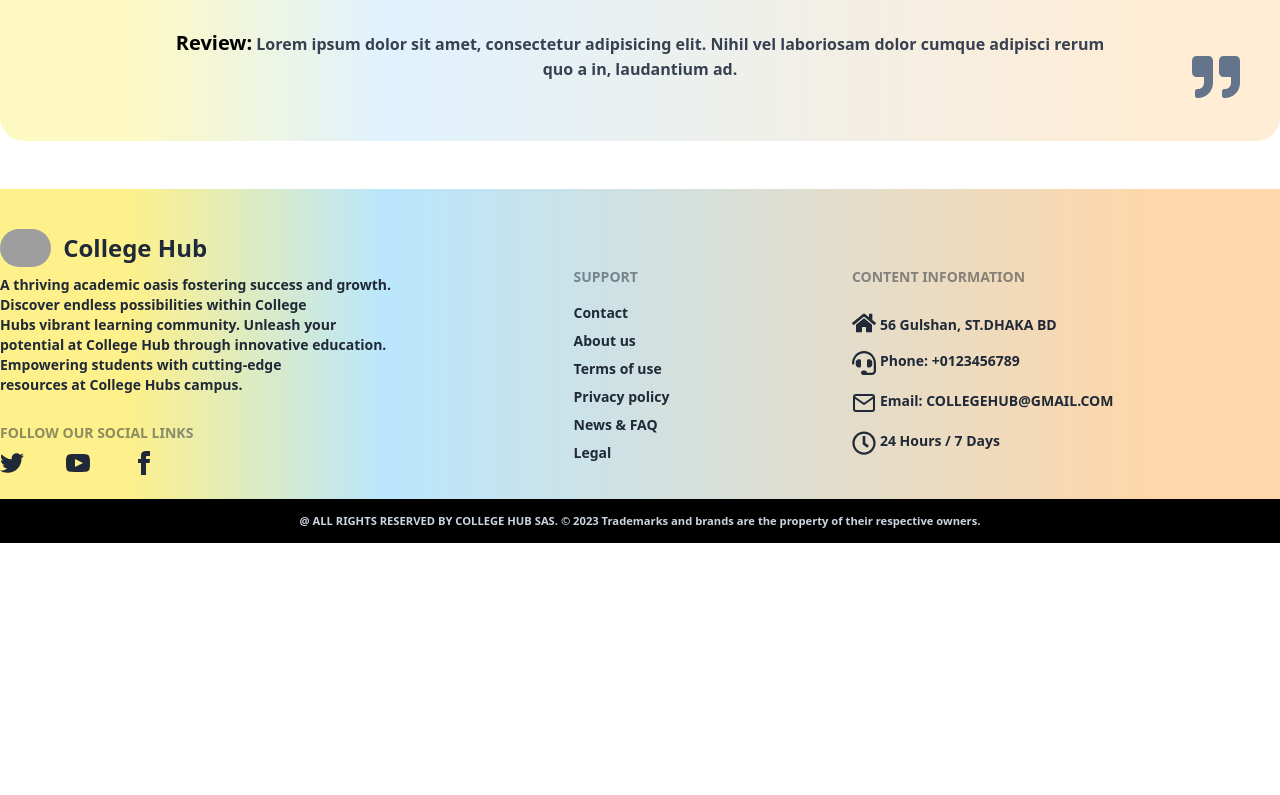
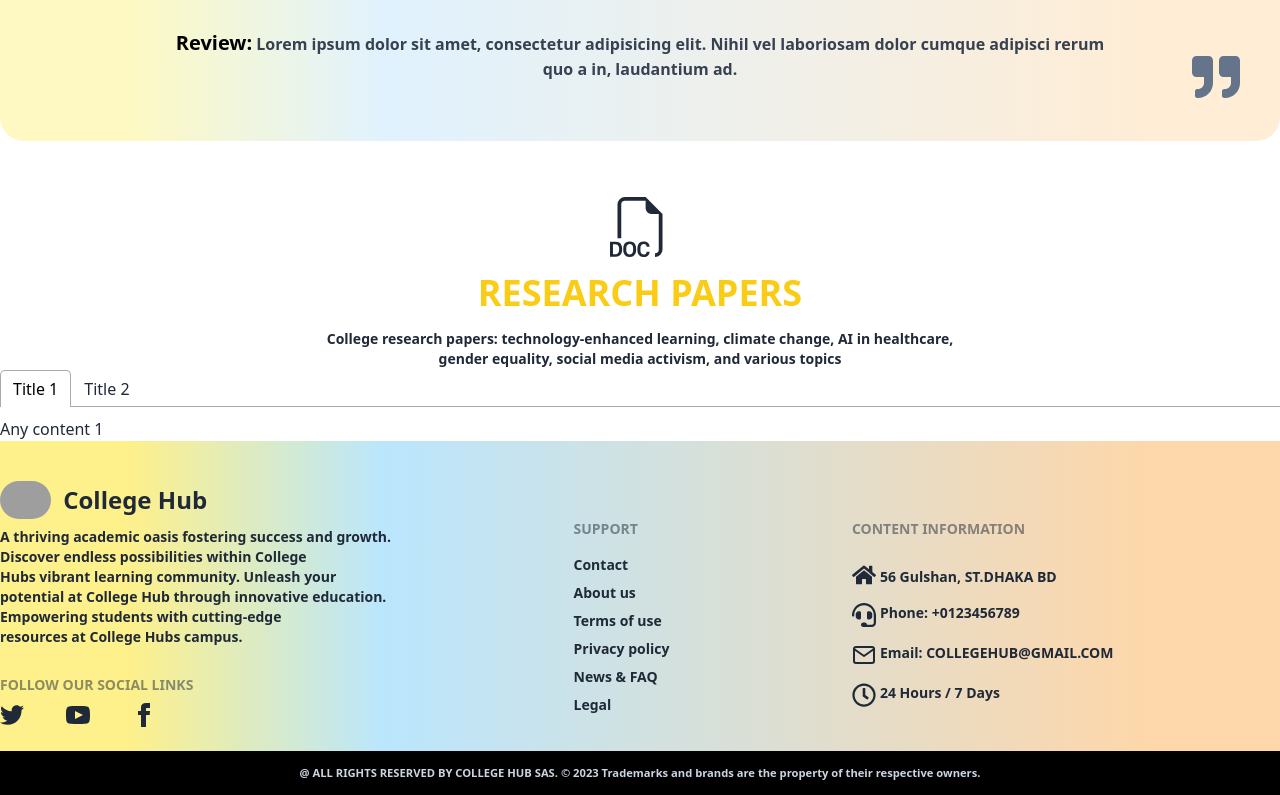
Before and after one commit to shakilahmedshuvo/college-hub-client, a React (Vite) app: page / in a window 1280 px wide. Shown: the part 3253-4048 px from the top of the page. Before the commit the page ends 3796 px from the top, so only its background shows below. Built offline with nearby package versions, Linux system fonts and the light colour scheme; no server answers; grey boxes are pictures that could not be loaded.

Commit message:
add react tab

```diff
--- a/package.json
+++ b/package.json
@@ -19,6 +19,7 @@
     "react-hot-toast": "^2.4.1",
     "react-icons": "^4.10.1",
     "react-router-dom": "^6.14.2",
+    "react-tabs": "^6.0.2",
     "sort-by": "^1.2.0",
     "swiper": "^10.0.4"
   },
--- a/src/Components/Pages/Home/Home/Home.jsx
+++ b/src/Components/Pages/Home/Home/Home.jsx
@@ -1,6 +1,7 @@
 import Banner from "../Banner/Banner";
 import BestCollege from "../BestCollege/BestCollege";
 import Gallery from "../Gallery/Gallery";
+import ResearchPaper from "../ResearchPaper/ResearchPaper";
 import Review from "../Review/Review";
 import SearchBar from "../SearchBar/SearchBar";
 
@@ -12,6 +13,7 @@ const Home = () => {
             <BestCollege />
             <Gallery />
             <Review />
+            <ResearchPaper />
         </div>
     );
 };
--- /dev/null
+++ b/src/Components/Pages/Home/ResearchPaper/ResearchPaper.jsx
@@ -0,0 +1,22 @@
+import SectionTitle from "../../../Shared/SectionTitle";
+import { BsFiletypeDoc } from "react-icons/bs";
+import ResearchPaperTab from "./ResearchPaperTab";
+
+const ResearchPaper = () => {
+    return (
+        <div
+            className="max-w-7xl mx-auto">
+            <div>
+                <BsFiletypeDoc className="mx-auto text-6xl mt-14" />
+                <SectionTitle
+                    heading={"Research Papers"}
+                    subHeading={"College research papers: technology-enhanced learning, climate change, AI in healthcare, gender equality, social media activism, and various topics"}
+                ></SectionTitle>
+            </div>
+            {/* ResearchPaperTab section */}
+            <ResearchPaperTab />
+        </div>
+    );
+};
+
+export default ResearchPaper;
--- /dev/null
+++ b/src/Components/Pages/Home/ResearchPaper/ResearchPaperTab.jsx
@@ -0,0 +1,22 @@
+import { Tab, Tabs, TabList, TabPanel } from 'react-tabs';
+import 'react-tabs/style/react-tabs.css';
+
+const ResearchPaperTab = () => {
+    return (
+        <Tabs>
+            <TabList>
+                <Tab>Title 1</Tab>
+                <Tab>Title 2</Tab>
+            </TabList>
+
+            <TabPanel>
+                <h2>Any content 1</h2>
+            </TabPanel>
+            <TabPanel>
+                <h2>Any content 2</h2>
+            </TabPanel>
+        </Tabs>
+    );
+};
+
+export default ResearchPaperTab;
```
Also changed, not shown: 1 other file (tests, documents, lock files or other folders).
